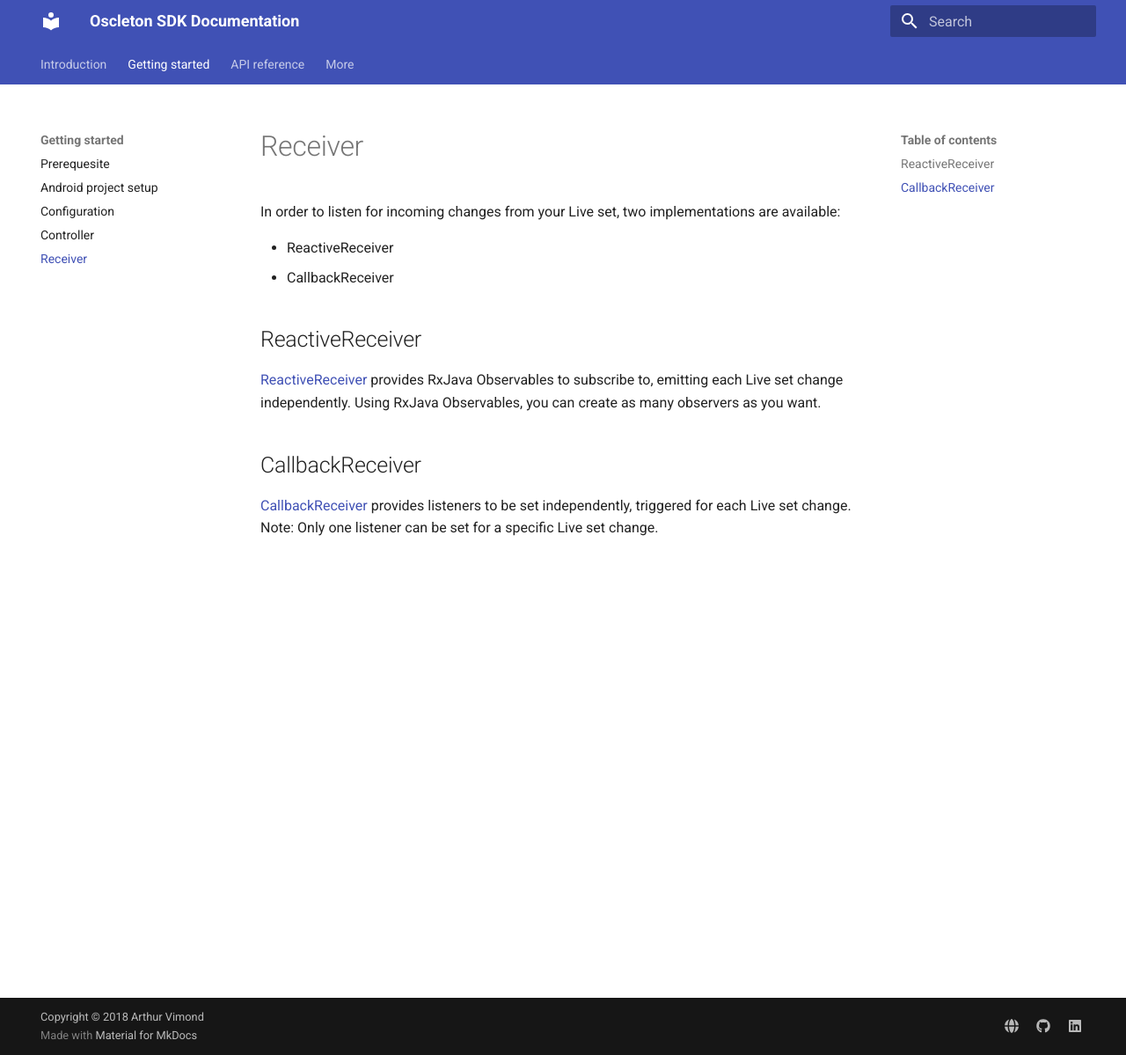
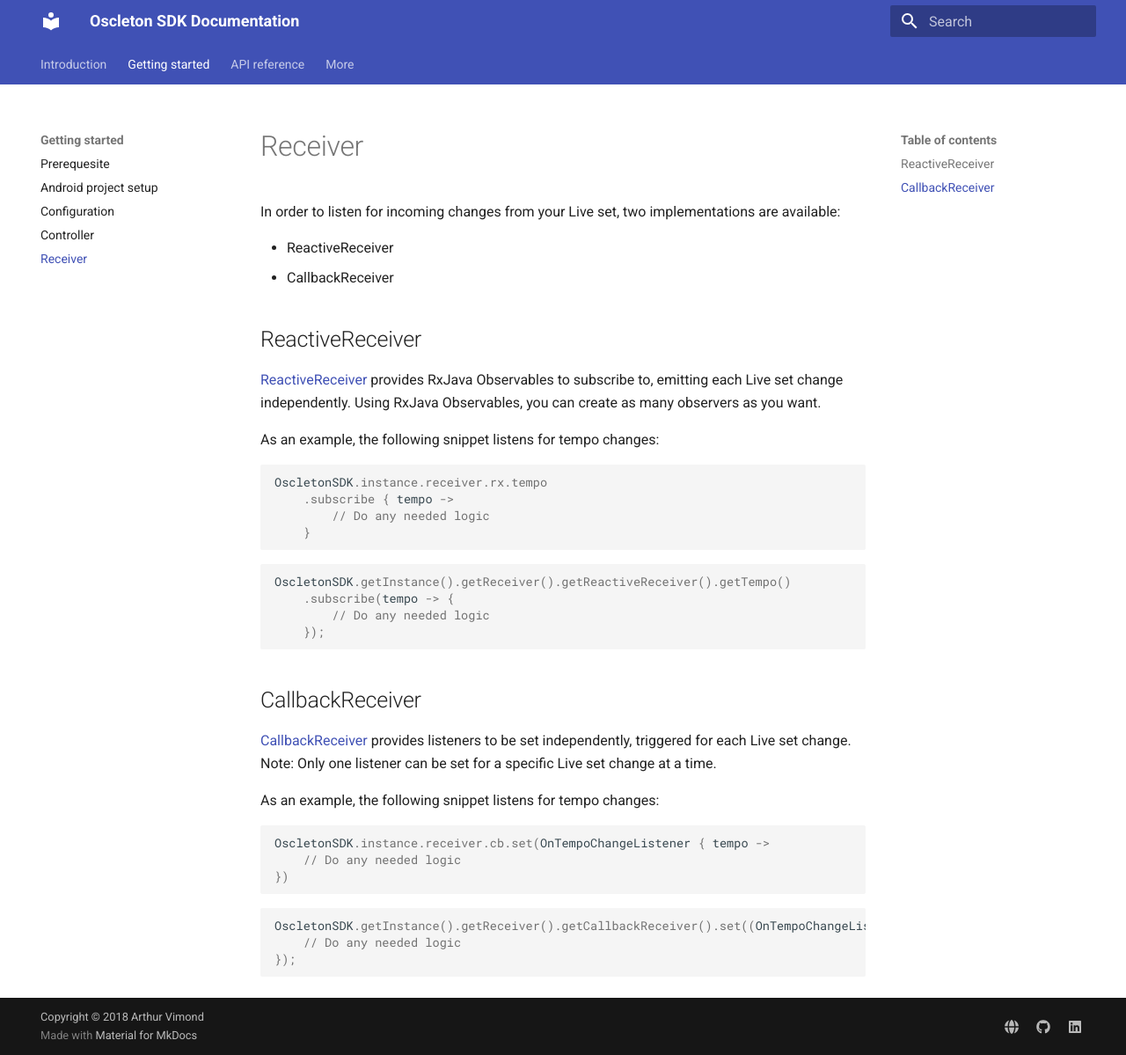
Before and after one commit to ArthurVimond/oscleton-android-sdk, an MkDocs documentation site: the page built from doc/docs/getting-started/receiver.md, in a window 1280 px wide and 1199 px high. Shown: the whole window at 88% size. Built offline with MkDocs 1.6.1 and Material for MkDocs 9.7.7, drawn with Linux system fonts in a browser that asks for light colours; old or Windows-style settings are respelled for this version of MkDocs.

Commit message:
doc(mkdocs): improve Receiver page

````diff
--- a/doc/docs/getting-started/receiver.md
+++ b/doc/docs/getting-started/receiver.md
@@ -5,16 +5,44 @@ In order to listen for incoming changes from your Live set, two implementations
 - ReactiveReceiver
 - CallbackReceiver
 
-
 ## ReactiveReceiver
 
 [ReactiveReceiver](../api-reference/fr.arthurvimond.oscletonsdk/-reactive-receiver/)
 provides RxJava Observables to subscribe to, emitting each Live set change independently.
 Using RxJava Observables, you can create as many observers as you want.
 
+As an example, the following snippet listens for tempo changes:
+
+``` kotlin
+OscletonSDK.instance.receiver.rx.tempo
+    .subscribe { tempo ->
+        // Do any needed logic
+    }
+```
+
+``` java
+OscletonSDK.getInstance().getReceiver().getReactiveReceiver().getTempo()
+    .subscribe(tempo -> {
+        // Do any needed logic
+    });
+```
 
 ## CallbackReceiver
 
 [CallbackReceiver](../api-reference/fr.arthurvimond.oscletonsdk/-callback-receiver/)
 provides listeners to be set independently, triggered for each Live set change.
-Note: Only one listener can be set for a specific Live set change.
+Note: Only one listener can be set for a specific Live set change at a time.
+
+As an example, the following snippet listens for tempo changes:
+
+``` kotlin
+OscletonSDK.instance.receiver.cb.set(OnTempoChangeListener { tempo ->
+    // Do any needed logic
+})
+```
+
+``` java
+OscletonSDK.getInstance().getReceiver().getCallbackReceiver().set((OnTempoChangeListener) tempo -> {
+    // Do any needed logic
+});
+```
````
